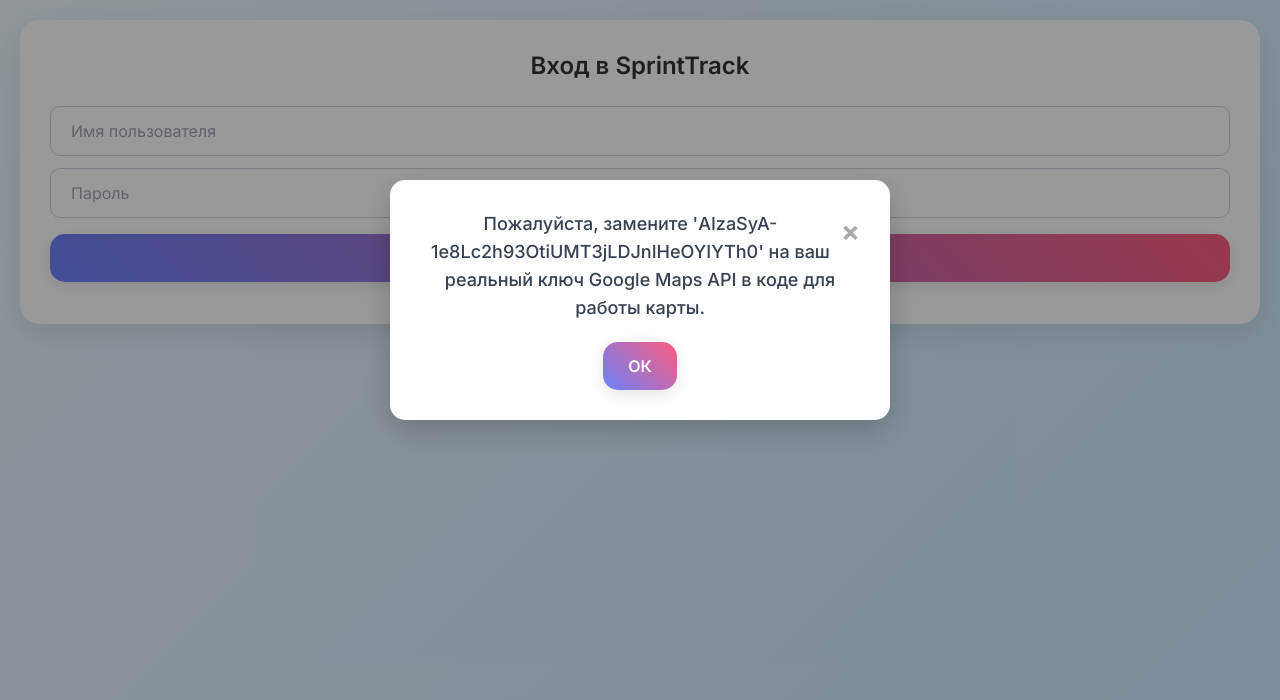
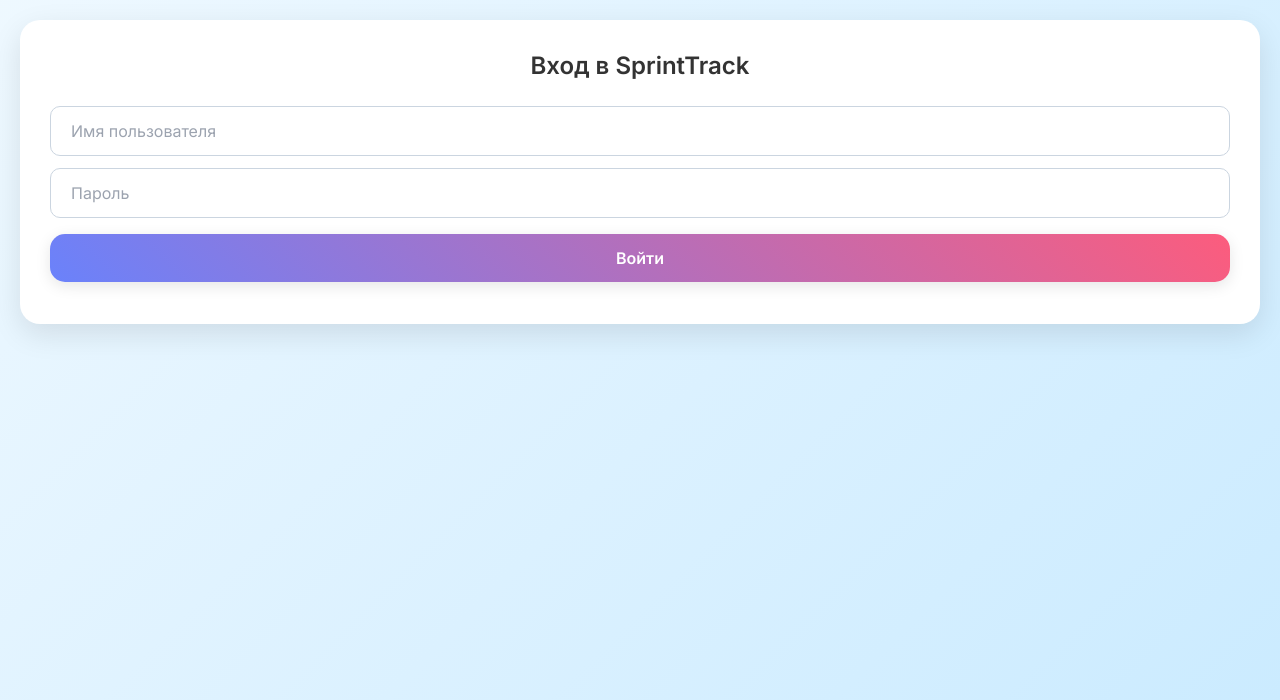
Before and after one commit to Renard-admin/sprinttrack, a plain HTML site: page index.html in a window 1280 px wide. Shown: the part 100-800 px from the top of the page. Drawn offline with nearby package versions, Linux system fonts and the light colour scheme; some packages are replaced by stand-ins of ours; no server answers.

Commit message:
Update index.html

```diff
--- a/index.html
+++ b/index.html
@@ -960,9 +960,10 @@
         // --- Загрузка скрипта Google Maps ---
         // Эта функция будет вызвана после готовности DOM для внедрения скрипта Google Maps
         function loadGoogleMapsScript() {
-            const googleMapsApiKey = "AIzaSyA-1e8Lc2h93OtiUMT3jLDJnIHeOYIYTh0"; // !!! ВСТАВЬТЕ СЮДА ВАШ РЕАЛЬНЫЙ КЛЮЧ API !!!
-            if (googleMapsApiKey === "AIzaSyA-1e8Lc2h93OtiUMT3jLDJnIHeOYIYTh0" || !googleMapsApiKey) {
-                showModal("Пожалуйста, замените 'AIzaSyA-1e8Lc2h93OtiUMT3jLDJnIHeOYIYTh0' на ваш реальный ключ Google Maps API в коде для работы карты.");
+            const googleMapsApiKey = "AIzaSyA-1e8Lc2h93OtiUMT3jLDJnIHeOYIYTh0"; // Ваш реальный ключ API
+            // Удалена проверка на равенство ключа API с жестко закодированной строкой
+            if (!googleMapsApiKey) {
+                showModal("Ошибка: Отсутствует ключ Google Maps API. Пожалуйста, убедитесь, что ключ API указан в коде.");
                 document.getElementById('map-status').textContent = "Ошибка: Отсутствует ключ Google Maps API.";
                 return;
             }
```
